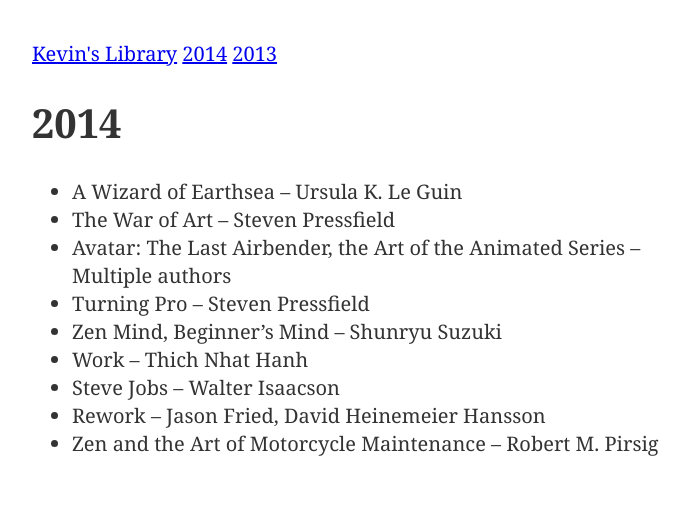
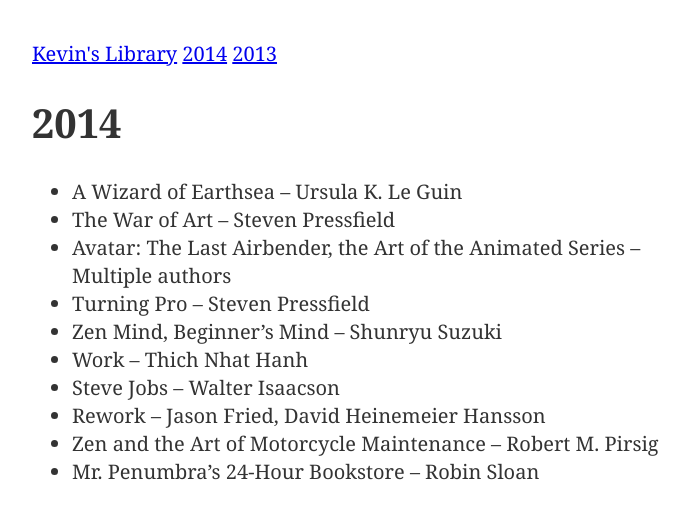
Before and after one commit to kmcgillivray/librarie, a Jekyll site: the page built from 2014/index.md, in a window 1280 px wide. Shown: the top 519 px of the page, without its empty margins (283-972 px from the left). Built offline with Jekyll 4.4.1, drawn with Linux system fonts in a browser that asks for light colours.

Commit message:
Add Mr. Penumbra.

```diff
--- a/2014/index.md
+++ b/2014/index.md
@@ -12,3 +12,4 @@
 * Steve Jobs – Walter Isaacson
 * Rework – Jason Fried, David Heinemeier Hansson
 * Zen and the Art of Motorcycle Maintenance – Robert M. Pirsig
+* Mr. Penumbra's 24-Hour Bookstore – Robin Sloan
```
